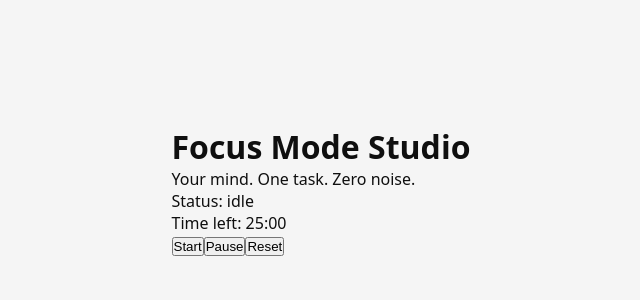
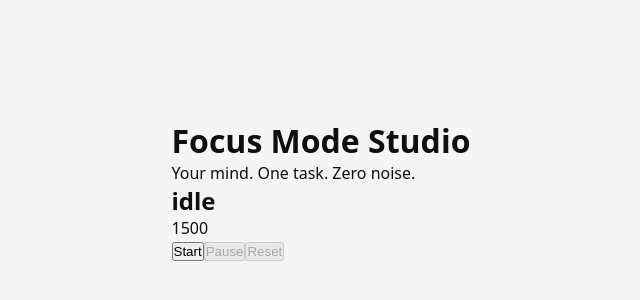
Before and after one commit to AADHITYA49-CSBS/focus-mode-studio, a React (Vite) app: page / in a window 1280 px wide. Shown: the part 210-510 px from the top of the page, without its empty margins (319-959 px from the left). Built offline with nearby package versions, Linux system fonts and the light colour scheme.

Commit message:
Day 1–4: Core React concepts, custom hooks, keyboard UX, architecture learning

```diff
--- a/src/App.jsx
+++ b/src/App.jsx
@@ -22,31 +22,37 @@ function App(){
   );
 }*/
 
+import { useEffect } from "react";
 import Header from "./components/Header";
 import TimerDisplay from "./components/TimerDisplay";
 import Controls from "./components/Controls";
 import { useTimer } from "./hooks/useTimer";
 
+function App() {
+  const { status, timeLeft, start, pause, reset } = useTimer(1500);
 
-function App() {
-  const {
-    status,
-    timeLeft,
-    start,
-    pause,
-    reset,
-  } = useTimer(1500);
+  useEffect(() => {
+    const handleKey = (e) => {
+      if (e.code === "Space") {
+        e.preventDefault();
+        status === "running" ? pause() : start();
+      }
+
+      if (e.key.toLowerCase() === "r") {
+        reset();
+      }
+    };
+
+    window.addEventListener("keydown", handleKey);
+    return () => window.removeEventListener("keydown", handleKey);
+  }, [status, start, pause, reset]);
 
   return (
     <div>
       <Header />
-
-      <TimerDisplay
+      <TimerDisplay status={status} timeLeft={timeLeft} />
+      <Controls
         status={status}
-        timeLeft={timeLeft}
-      />
-
-      <Controls
         onStart={start}
         onPause={pause}
         onReset={reset}
--- a/src/components/Controls.jsx
+++ b/src/components/Controls.jsx
@@ -1,9 +1,17 @@
-function Controls({ onStart, onPause, onReset }) {
+function Controls({ status, onStart, onPause, onReset }) {
   return (
     <div>
-      <button onClick={onStart}>Start</button>
-      <button onClick={onPause}>Pause</button>
-      <button onClick={onReset}>Reset</button>
+      <button onClick={onStart} disabled={status === "running"}>
+        Start
+      </button>
+
+      <button onClick={onPause} disabled={status !== "running"}>
+        Pause
+      </button>
+
+      <button onClick={onReset} disabled={status === "idle"}>
+        Reset
+      </button>
     </div>
   );
 }
--- a/src/components/TimerDisplay.jsx
+++ b/src/components/TimerDisplay.jsx
@@ -1,10 +1,8 @@
-import { formatTime } from "../utils/formatTime";
-
-function TimerDisplay({ timeLeft, status }) {
+function TimerDisplay({ status, timeLeft }) {
   return (
     <div>
-      <p>Status: {status}</p>
-      <p>Time left: {formatTime(timeLeft)}</p>
+      <h2>{status}</h2>
+      <p>{timeLeft}</p>
     </div>
   );
 }
--- a/src/hooks/useTimer.js
+++ b/src/hooks/useTimer.js
@@ -1,37 +1,34 @@
 import { useState, useEffect } from "react";
 
-export function useTimer(initialTime = 1500) {
+
+
+export function useTimer(initialSeconds) {
   const [status, setStatus] = useState("idle");
-  const [timeLeft, setTimeLeft] = useState(initialTime);
+  const [timeLeft, setTimeLeft] = useState(initialSeconds);
 
   useEffect(() => {
     if (status !== "running") return;
 
     const interval = setInterval(() => {
-      setTimeLeft(prev => {
+      setTimeLeft((prev) => {
         if (prev <= 1) {
+          clearInterval(interval);
           setStatus("idle");
-          return 0;
+          return initialSeconds;
         }
         return prev - 1;
       });
     }, 1000);
 
     return () => clearInterval(interval);
-  }, [status]);
+  }, [status, initialSeconds]);
 
   const start = () => setStatus("running");
   const pause = () => setStatus("paused");
   const reset = () => {
     setStatus("idle");
-    setTimeLeft(initialTime);
+    setTimeLeft(initialSeconds);
   };
 
-  return {
-    status,
-    timeLeft,
-    start,
-    pause,
-    reset,
-  };
+  return { status, timeLeft, start, pause, reset };
 }
```
